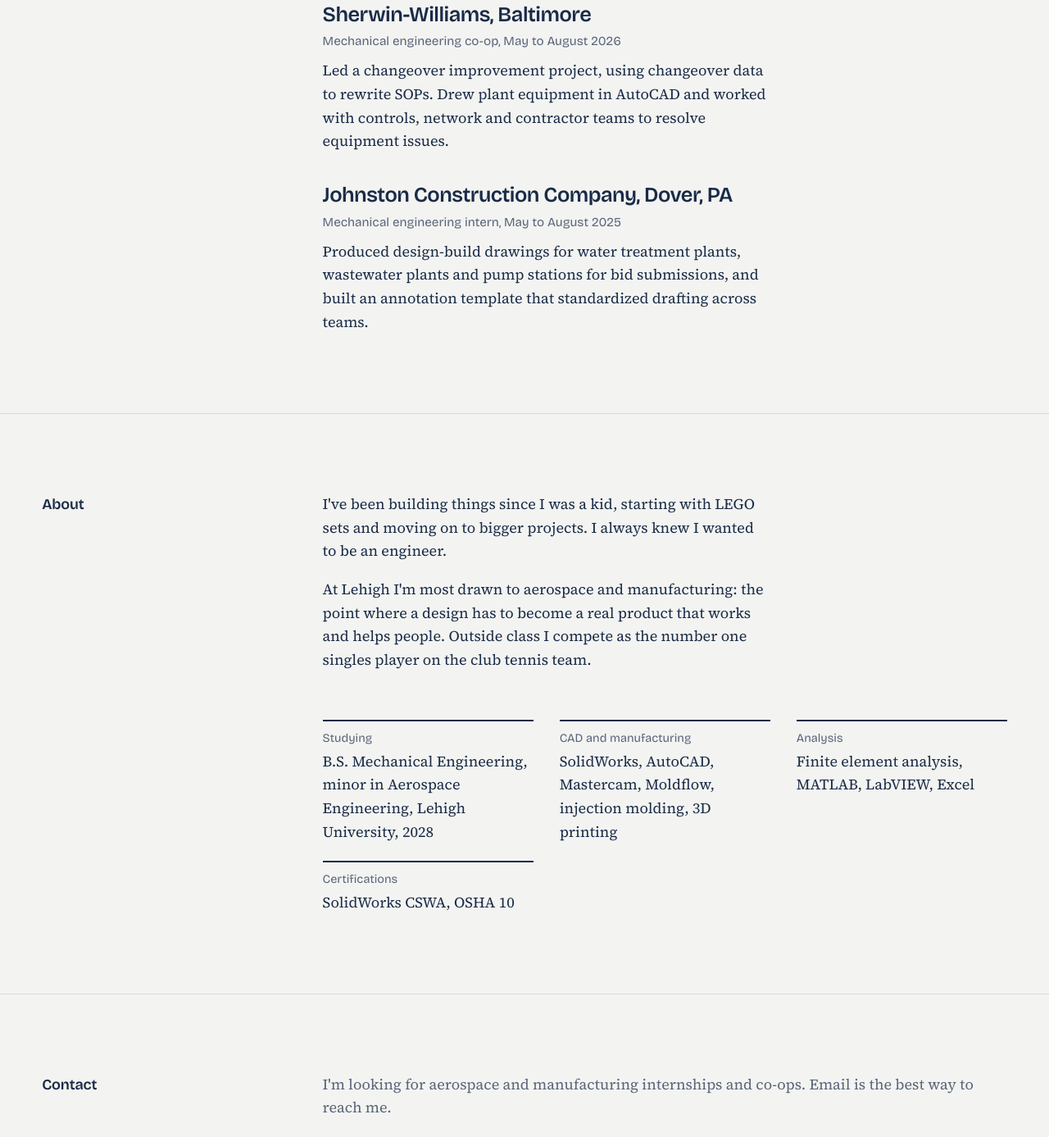
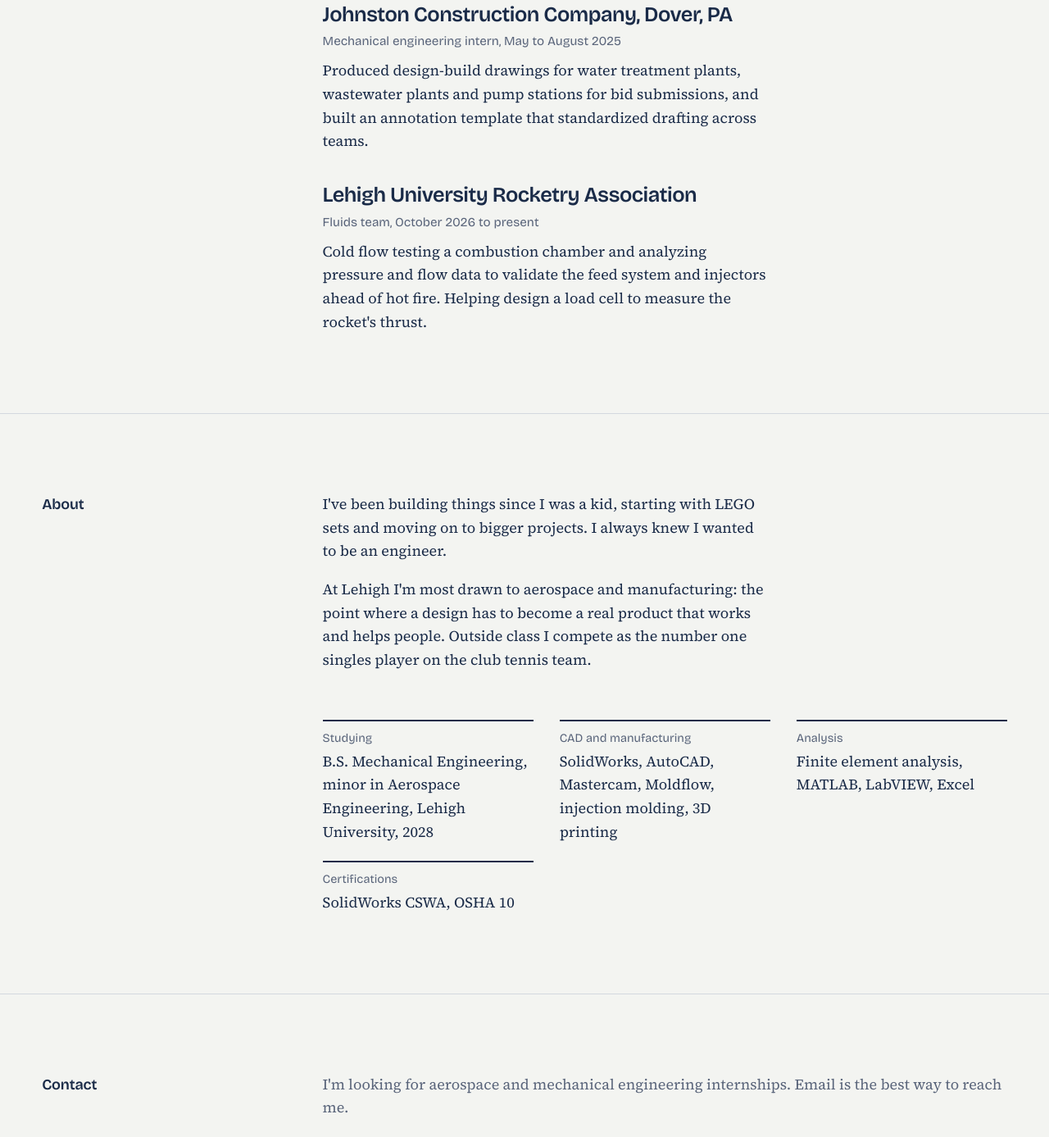
Before and after one commit to cjherman16/cjherman16.github.io, a plain HTML site: page index.html in a window 1280 px wide. Shown: the part 3631-5018 px from the top of the page at 82% size. Drawn offline with nearby package versions, Linux system fonts and the light colour scheme.

Commit message:
Update internship goal and move LURA below internships
Co-Authored-By: Claude Opus 5.5 <noreply@anthropic.com>
Claude-Session: https://claude.ai/code/session_01Hi9Y9QL7hpsvvWWtWZmxuF

```diff
--- a/index.html
+++ b/index.html
@@ -150,11 +150,6 @@
       <h2 id="experience-heading">Experience</h2>
       <ol class="roles">
         <li>
-          <h3>Lehigh University Rocketry Association</h3>
-          <p class="meta">Fluids team, October 2026 to present</p>
-          <p>Cold flow testing a combustion chamber and analyzing pressure and flow data to validate the feed system and injectors ahead of hot fire. Helping design a load cell to measure the rocket's thrust.</p>
-        </li>
-        <li>
           <h3>Sherwin-Williams, Baltimore</h3>
           <p class="meta">Mechanical engineering co-op, May to August 2026</p>
           <p>Led a changeover improvement project, using changeover data to rewrite SOPs. Drew plant equipment in AutoCAD and worked with controls, network and contractor teams to resolve equipment issues.</p>
@@ -163,6 +158,11 @@
           <h3>Johnston Construction Company, Dover, PA</h3>
           <p class="meta">Mechanical engineering intern, May to August 2025</p>
           <p>Produced design-build drawings for water treatment plants, wastewater plants and pump stations for bid submissions, and built an annotation template that standardized drafting across teams.</p>
+        </li>
+        <li>
+          <h3>Lehigh University Rocketry Association</h3>
+          <p class="meta">Fluids team, October 2026 to present</p>
+          <p>Cold flow testing a combustion chamber and analyzing pressure and flow data to validate the feed system and injectors ahead of hot fire. Helping design a load cell to measure the rocket's thrust.</p>
         </li>
       </ol>
     </section>
@@ -185,7 +185,7 @@
     <!-- ===================== CONTACT ===================== -->
     <section class="contact" id="contact" aria-labelledby="contact-heading">
       <h2 id="contact-heading">Contact</h2>
-      <p>I'm looking for aerospace and manufacturing internships and co-ops. Email is the best way to reach me.</p>
+      <p>I'm looking for aerospace and mechanical engineering internships. Email is the best way to reach me.</p>
       <a class="email" href="mailto:cjherman16@gmail.com">cjherman16@gmail.com</a>
       <ul class="elsewhere" aria-label="More links">
         <li><a href="https://www.linkedin.com/in/charlie-herman-004950334/">LinkedIn</a></li>
```
